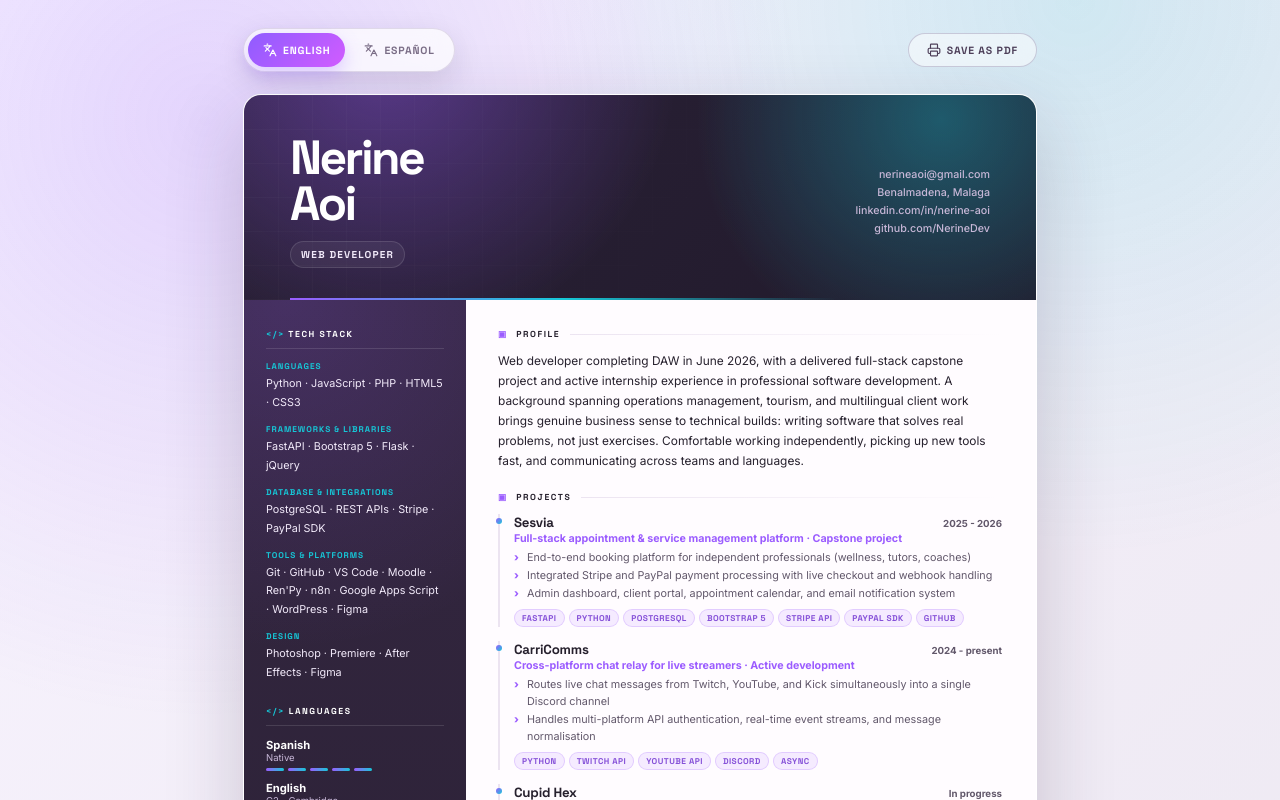
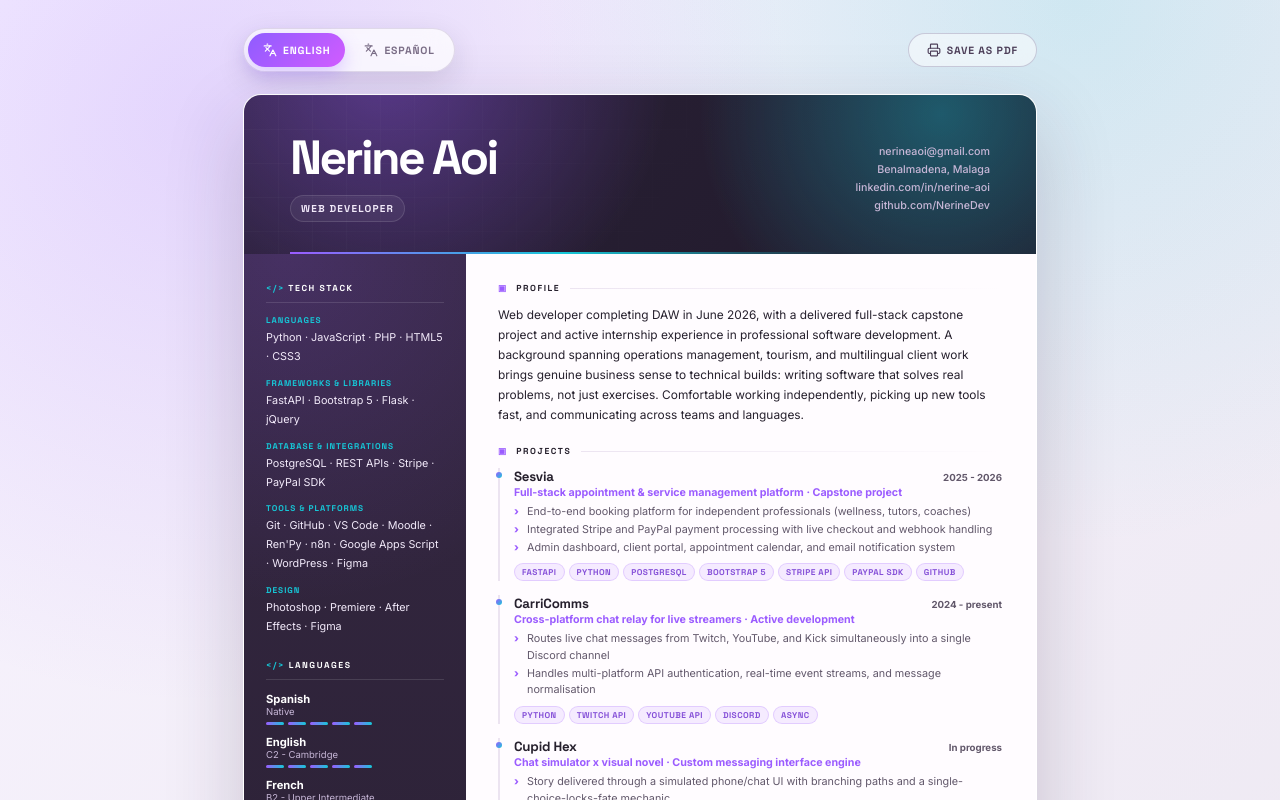
Before and after one commit to NerineDev/cv, a React (Vite) app: page / in a window 1280 px wide. Shown: the top 800 px of the page. Built offline with nearby package versions, Linux system fonts and the light colour scheme.

Commit message:
Keep CV name on one line

```diff
--- a/src/data/en.js
+++ b/src/data/en.js
@@ -7,7 +7,7 @@ export const en = {
     print: 'Save as PDF',
   },
   tech: {
-    name: ['Nerine', 'Aoi'],
+    name: ['Nerine Aoi'],
     tagline: 'Web Developer',
     contact: publicContact.tech,
     sidebar: [
--- a/src/data/es.js
+++ b/src/data/es.js
@@ -7,7 +7,7 @@ export const es = {
     print: 'Guardar como PDF',
   },
   tech: {
-    name: ['Nerine', 'Aoi'],
+    name: ['Nerine Aoi'],
     tagline: 'Desarrolladora web',
     contact: publicContact.tech,
     sidebar: [
```
